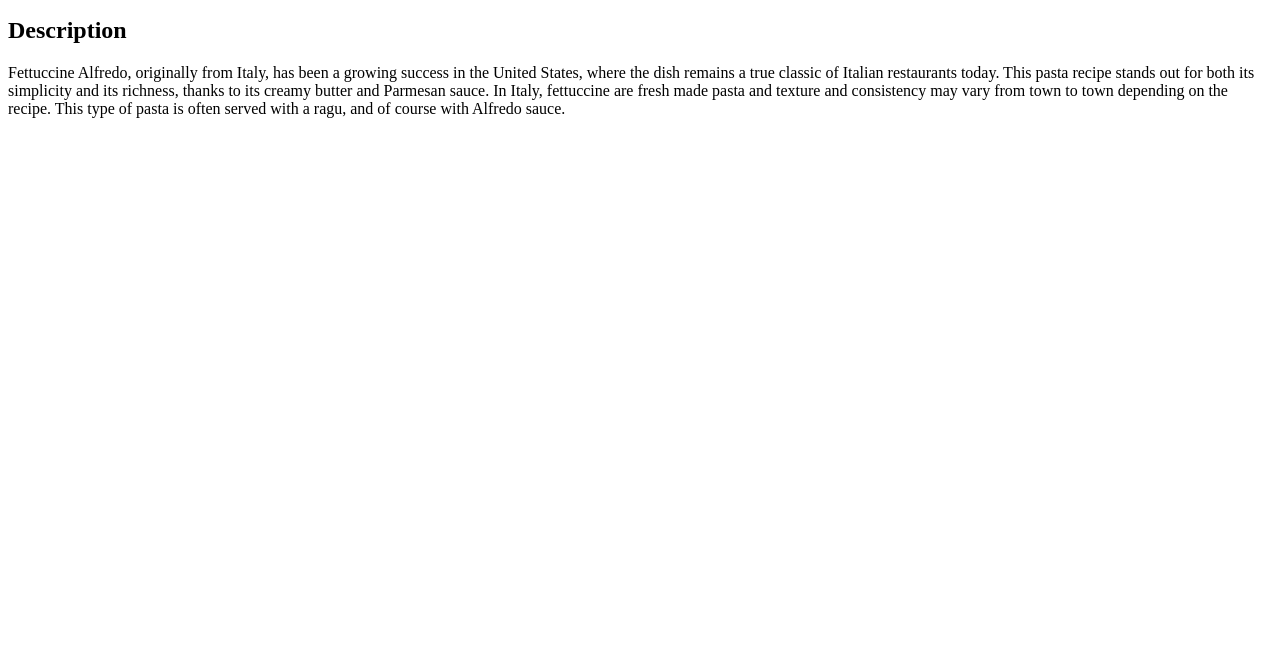
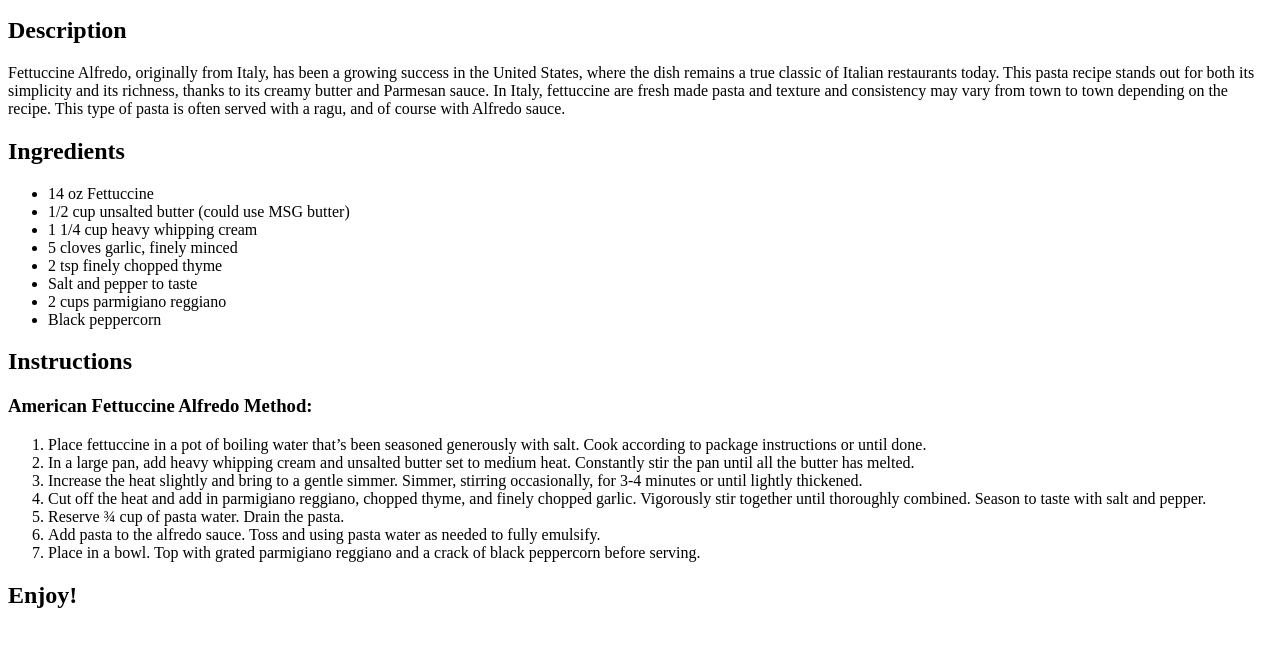
Before and after one commit to kiensonbui/odin-recipes, a plain HTML site: page recipes/alfredo.html in a window 1280 px wide. Shown: the part 101-748 px from the top of the page. Drawn offline with Linux system fonts and the light colour scheme.

Commit message:
Create Ingredient List and Instructions for Recipe Created the Ingredients List and Instructions for the recipe with ease. Pretty simple html techniques

```diff
--- a/recipes/alfredo.html
+++ b/recipes/alfredo.html
@@ -10,7 +10,29 @@
         <img src="../img/alfredo.jpg" alt="A bowl of perfect fettuccine alfredo made by a God" width="450">
         <p><h2>Description</h2></p>
         <p>Fettuccine Alfredo, originally from Italy, has been a growing success in the United States, where the dish remains a true classic of Italian restaurants today. This pasta recipe stands out for both its simplicity and its richness, thanks to its creamy butter and Parmesan sauce. In Italy, fettuccine are fresh made pasta and texture and consistency may vary from town to town depending on the recipe. This type of pasta is often served with a ragu, and of course with Alfredo sauce.</p>
-
+        <p><h2>Ingredients</h2></p>
+        <ul>
+            <li>14 oz Fettuccine</li>
+            <li>1/2 cup unsalted butter (could use MSG butter)</li>
+            <li>1 1/4 cup heavy whipping cream</li>
+            <li>5 cloves garlic, finely minced</li>
+            <li>2 tsp finely chopped thyme</li>
+            <li>Salt and pepper to taste</li>
+            <li>2 cups parmigiano reggiano</li>
+            <li>Black peppercorn</li>
+        </ul>
+        <p><h2>Instructions</h2></p>
+        <p><h3>American Fettuccine Alfredo Method:</h3></p>
+        <ol>
+            <li>Place fettuccine in a pot of boiling water that’s been seasoned generously with salt. Cook according to package instructions or until done. </li>
+            <li>In a large pan, add heavy whipping cream and unsalted butter set to medium heat. Constantly stir the pan until all the butter has melted.</li>
+            <li>Increase the heat slightly and bring to a gentle simmer. Simmer, stirring occasionally, for 3-4 minutes or until lightly thickened.</li>
+            <li>Cut off the heat and add in parmigiano reggiano, chopped thyme, and finely chopped garlic. Vigorously stir together until thoroughly combined. Season to taste with salt and pepper.</li>
+            <li>Reserve ¾ cup of pasta water. Drain the pasta.</li>
+            <li>Add pasta to the alfredo sauce. Toss and using pasta water as needed to fully emulsify. </li>
+            <li>Place in a bowl. Top with grated parmigiano reggiano and a crack of black peppercorn before serving. </li>
+        </ol>
+        <p><h2>Enjoy!</h2></p>
     </body>
 
 </html>
```
